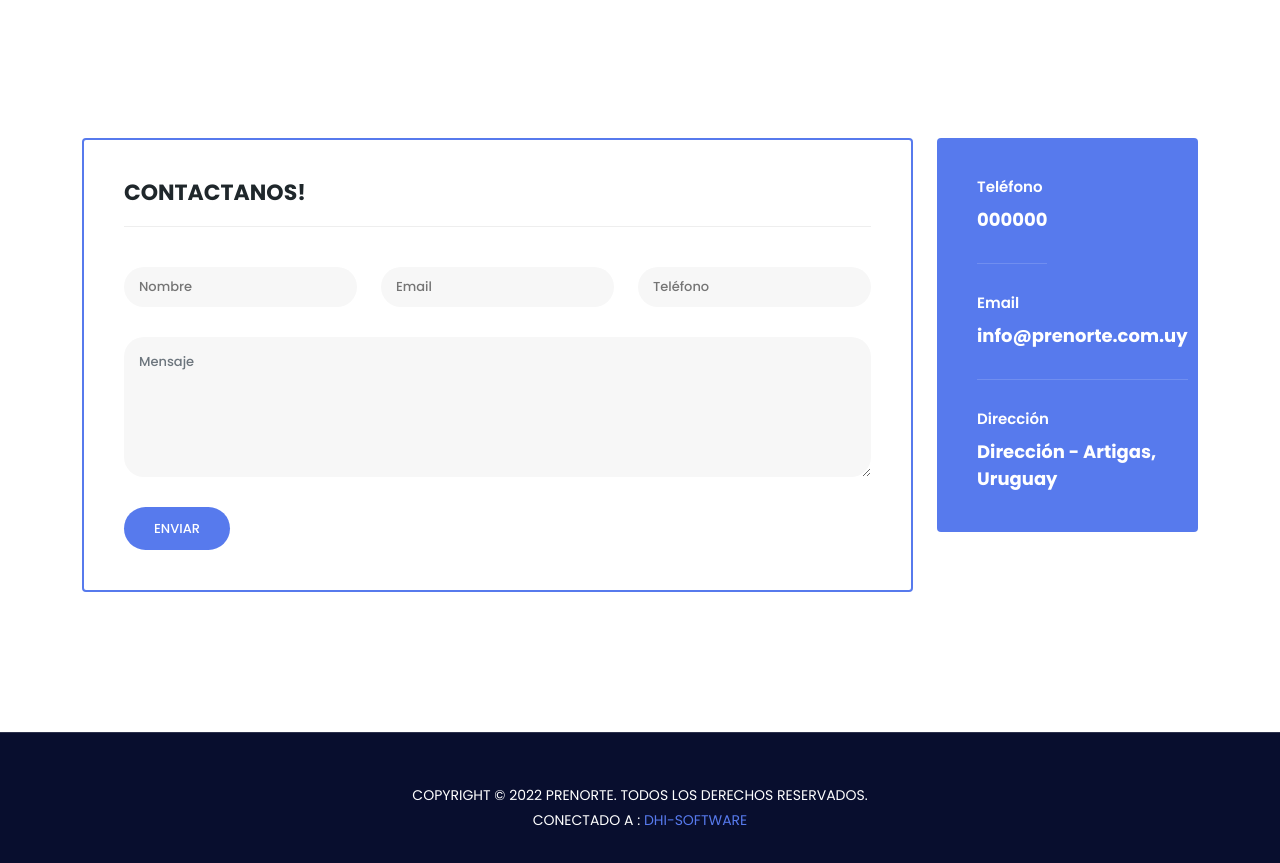
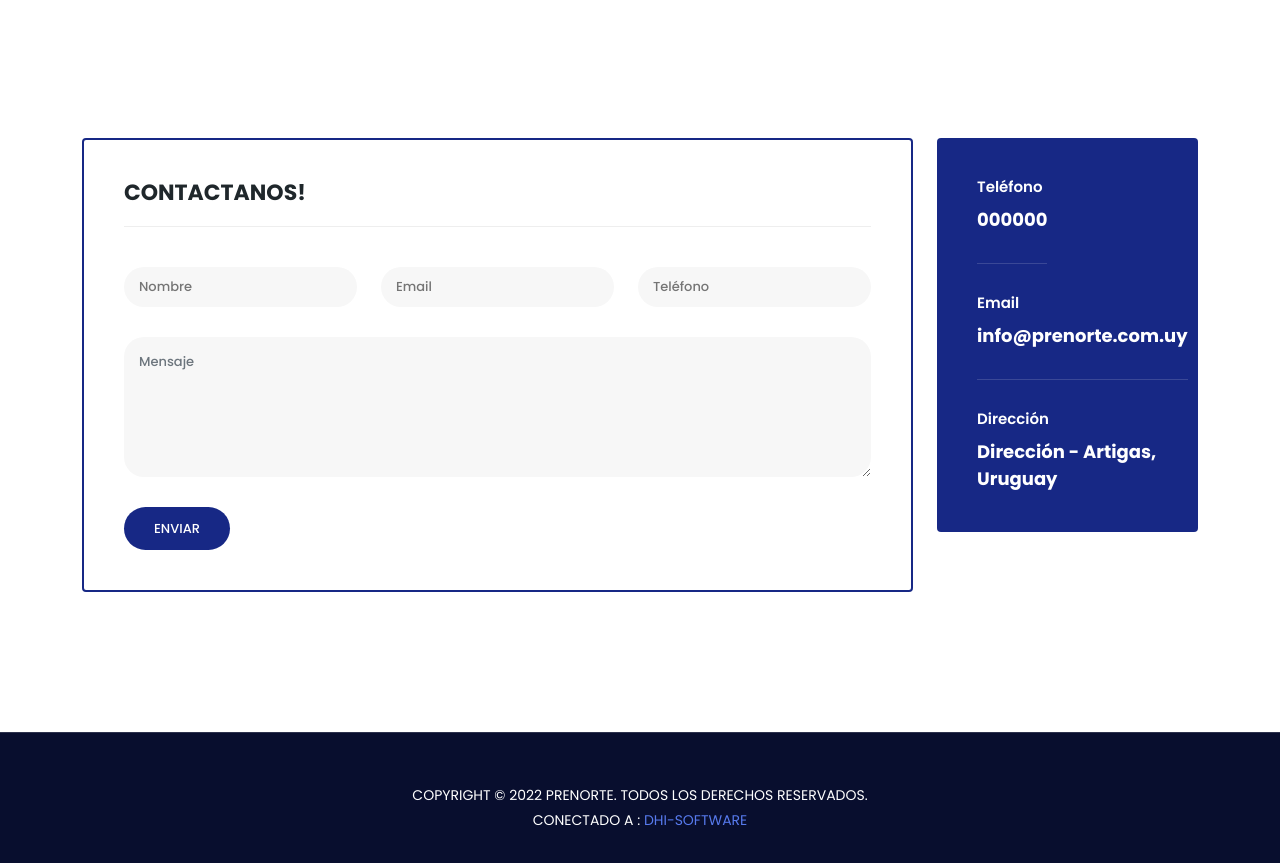
Before and after one commit to santioliverag/prenorte, a plain HTML site: page index.html in a window 1280 px wide. Shown: the part 4361-5224 px from the top of the page. Drawn offline with Linux system fonts and the light colour scheme.

Commit message:
fix: color contact

```diff
--- a/assets/scss/style.scss
+++ b/assets/scss/style.scss
@@ -1252,7 +1252,7 @@ section {
 
     #contact {
       background-color: #fff;
-      border: 2px solid $primary;
+      border: 2px solid $secondary;
       border-radius: $border-radius-base;
       padding: 40px;
 
@@ -1300,7 +1300,7 @@ section {
       button {
         font-size: 13px;
         color: #fff;
-        background-color: $primary;
+        background-color: $secondary;
         padding: 12px 30px;
         display: inline-block;
         border-radius: 22px;
@@ -1317,7 +1317,7 @@ section {
     }
 
     .right-info {
-      background-color: $primary;
+      background-color: $secondary;
       border-radius: $border-radius-base;
       padding: 40px;
 
```
Also changed, not shown: assets/css/style.css, 1 other file.
